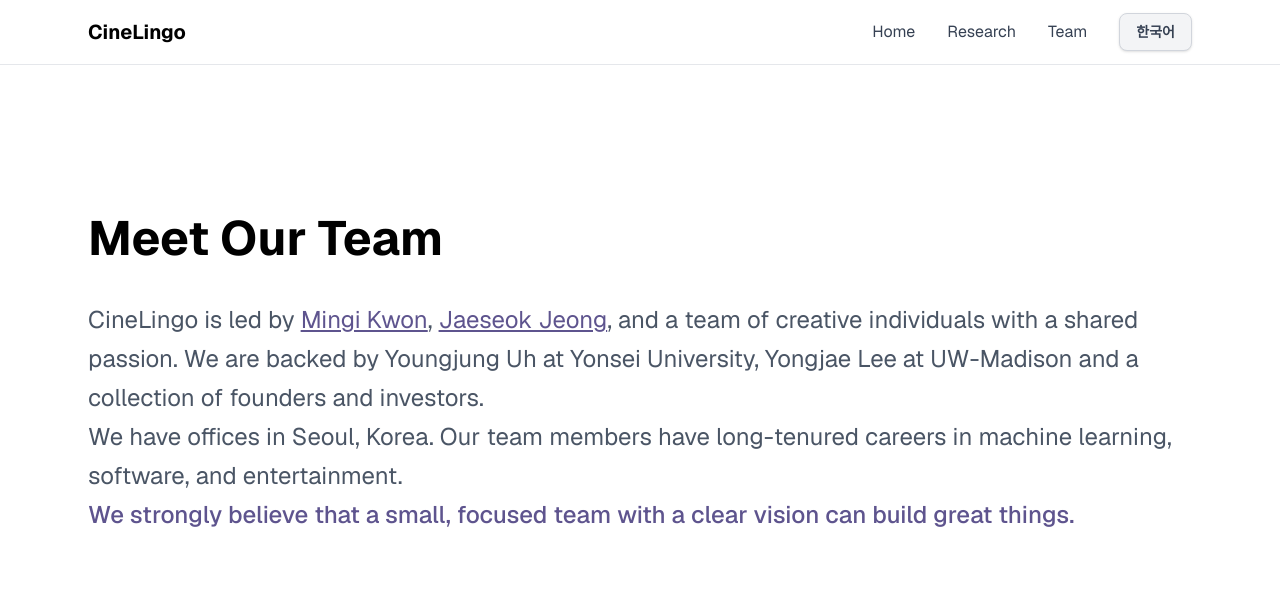
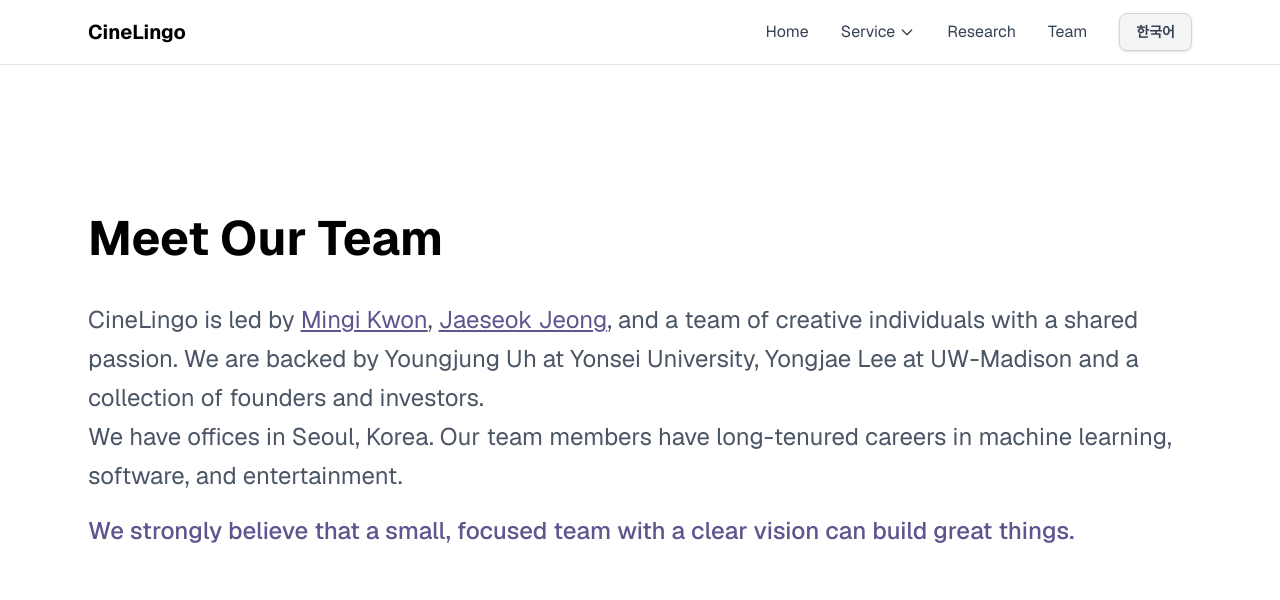
Before and after one commit to CineLingo/CineLingo-HomePage, a Next.js app: page /team in a window 1280 px wide. Shown: the top 600 px of the page. Built offline with nearby package versions, Linux system fonts and the light colour scheme.

Commit message:
Update team page, header layout, and language context

```diff
--- a/src/app/team/page.tsx
+++ b/src/app/team/page.tsx
@@ -18,7 +18,7 @@ export default function TeamPage() {
               <h1 className="text-4xl md:text-5xl font-bold text-black mb-8 leading-tight">
                 {t('team.title')}
               </h1>
-              <p className="text-xl md:text-2xl text-gray-600 leading-relaxed">
+              <div className="text-xl md:text-2xl text-gray-600 leading-relaxed">
                 {t('team.description.prefix')}
                 <a
                   href="https://sites.google.com/view/mingikwon"
@@ -39,10 +39,10 @@ export default function TeamPage() {
                 </a>
                 {t('team.description.suffix')}
                 <br/> {t('team.location')}
+              </div>
 
-                <p className="text-xl md:text-2xl text-[#5E548E] font-medium leading-relaxed">
-                  {t('team.belief')}
-                </p>
+              <p className="text-xl md:text-2xl text-[#5E548E] font-medium leading-relaxed mt-4">
+                {t('team.belief')}
               </p>
             </div>
 
--- a/src/components/layout/Header.tsx
+++ b/src/components/layout/Header.tsx
@@ -7,6 +7,7 @@ import { useLanguage } from "@/contexts/LanguageContext";
 
 export default function Header() {
   const [isMenuOpen, setIsMenuOpen] = useState(false);
+  const [isServiceDropdownOpen, setIsServiceDropdownOpen] = useState(false);
   const { t } = useLanguage();
 
   return (
@@ -23,6 +24,39 @@ export default function Header() {
             <Link href="/" className="text-gray-700 hover:text-[#5E548E] transition-colors">
               {t('nav.home')}
             </Link>
+
+            {/* Service Dropdown */}
+            <div className="relative">
+              <button
+                onClick={() => setIsServiceDropdownOpen(!isServiceDropdownOpen)}
+                onBlur={() => setTimeout(() => setIsServiceDropdownOpen(false), 150)}
+                className="text-gray-700 hover:text-[#5E548E] transition-colors flex items-center gap-1"
+              >
+                {t('nav.service')}
+                <svg
+                  className={`w-4 h-4 transition-transform ${isServiceDropdownOpen ? 'rotate-180' : ''}`}
+                  fill="none"
+                  stroke="currentColor"
+                  viewBox="0 0 24 24"
+                >
+                  <path strokeLinecap="round" strokeLinejoin="round" strokeWidth={2} d="M19 9l-7 7-7-7" />
+                </svg>
+              </button>
+
+              {isServiceDropdownOpen && (
+                <div className="absolute top-full left-0 mt-2 w-48 bg-white border border-gray-200 rounded-lg shadow-lg py-2 z-50">
+                  <a
+                    href="https://myvoice.cinelingo-labs.com/"
+                    target="_blank"
+                    rel="noopener noreferrer"
+                    className="block px-4 py-2 text-gray-700 hover:bg-gray-50 hover:text-[#5E548E] transition-colors"
+                  >
+                    9 Seconds
+                  </a>
+                </div>
+              )}
+            </div>
+
             <Link href="/research" className="text-gray-700 hover:text-[#5E548E] transition-colors">
               {t('nav.research')}
             </Link>
@@ -55,6 +89,21 @@ export default function Header() {
               >
                 {t('nav.home')}
               </Link>
+
+              {/* Mobile Service Section */}
+              <div className="flex flex-col gap-2">
+                <span className="text-gray-700 font-medium">{t('nav.service')}</span>
+                <a
+                  href="https://myvoice.cinelingo-labs.com/"
+                  target="_blank"
+                  rel="noopener noreferrer"
+                  className="text-gray-600 hover:text-[#5E548E] transition-colors pl-4"
+                  onClick={() => setIsMenuOpen(false)}
+                >
+                  9 Seconds
+                </a>
+              </div>
+
               <Link
                 href="/research"
                 className="text-gray-700 hover:text-[#5E548E] transition-colors"
--- a/src/contexts/LanguageContext.tsx
+++ b/src/contexts/LanguageContext.tsx
@@ -56,6 +56,7 @@ const translations = {
     'join.subtitle': "We're always looking for passionate researchers, engineers, creators, and designers.",
     'join.button': "Get in touch",
     'nav.home': "Home",
+    'nav.service': "Service",
     'nav.research': "Research",
     'nav.team': "Team",
     'nav.contact': "Contact us",
@@ -156,6 +157,7 @@ const translations = {
     'join.subtitle': "열정적인 연구자, 엔지니어, 크리에이터, 디자이너를 항상 기다리고 있습니다.",
     'join.button': "연락하기",
     'nav.home': "홈",
+    'nav.service': "서비스",
     'nav.research': "연구",
     'nav.team': "팀",
     'nav.contact': "연락처",
```
